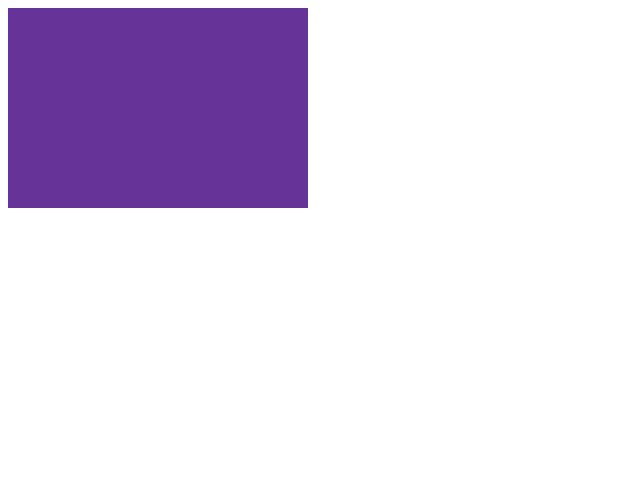
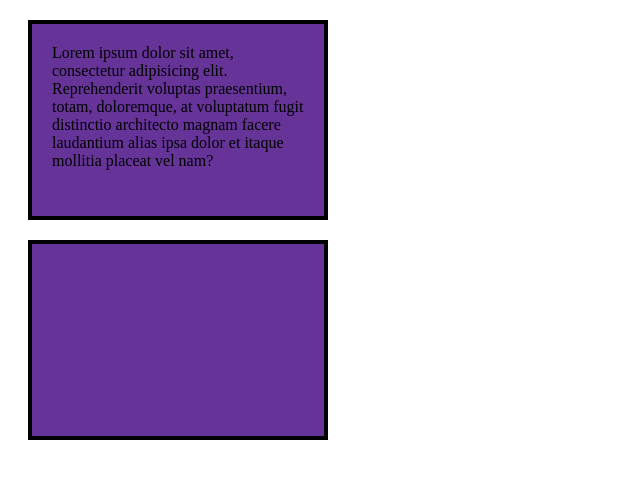
Before and after one commit to SzymonBialczyk/powtorzenie_divy, a plain HTML site: page divy/index.html in a window 1280 px wide. Shown: the whole page, without its empty margins (0-640 px from the left). Drawn offline with Linux system fonts and the light colour scheme.

Commit message:
body > div

```diff
--- a/divy/index.html
+++ b/divy/index.html
@@ -7,9 +7,14 @@
     <meta http-equiv="X-UA-Compatible" content="ie=edge">
     <title>Document</title>
     <style>
-
-        div{height: 200px;
+    /* margin - margines na zewnatrz, padding - margines wewnatrz, box sizing: border-box (padding nie wplywa na diva*/
+       body > div{
+        box-sizing: border-box;
+        height: 200px;
         width: 300px;
+        margin: 20px;
+        padding: 20px;
+        border: 4px solid black;
         background: rebeccapurple;
 
         }
@@ -19,7 +24,11 @@
 <body>
 
     <!-- div - element blokowy, pudelko -->
-<div></div>
+<div>Lorem ipsum dolor sit amet, consectetur adipisicing elit. Reprehenderit voluptas praesentium, totam, doloremque, at voluptatum fugit distinctio architecto magnam facere laudantium alias ipsa dolor et itaque mollitia placeat vel nam?</div>
 
+<div>
+    <div></div>
+
+</div>
 </body>
 </html>
```
